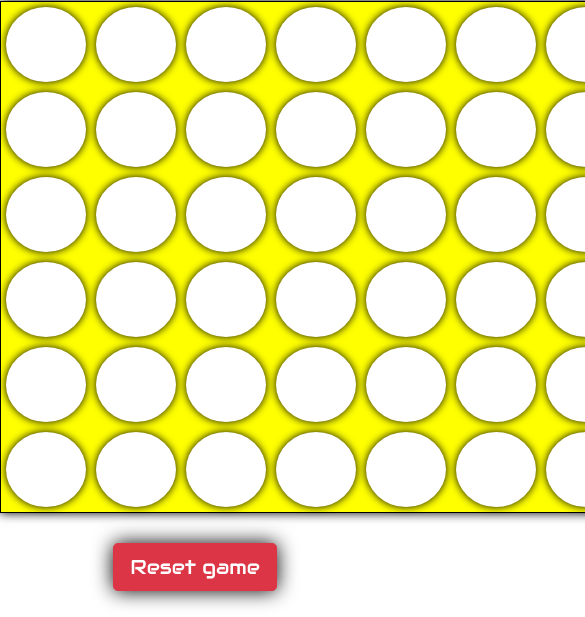
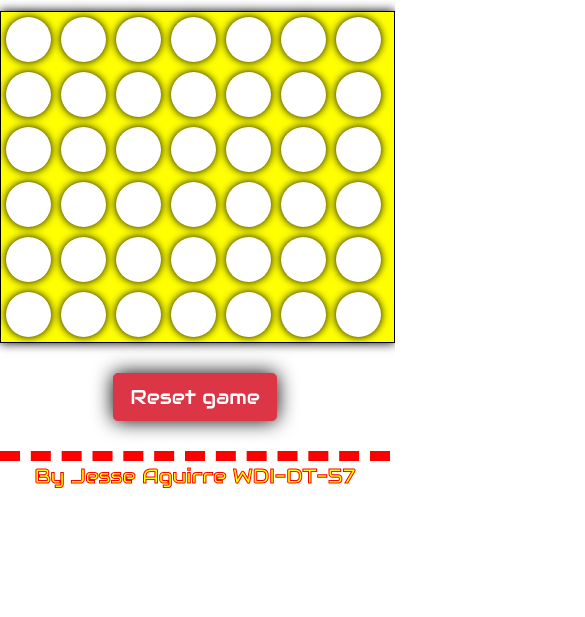
Before and after one commit to Jaguirre123/Project_1_connect4, a plain HTML site: page game.html in a window 390 px wide. Shown: the part 77-694 px from the top of the page, 585 px wide, since content can reach past the window. Drawn offline with nearby package versions, Linux system fonts and the light colour scheme; a web font is replaced by a local one.

Commit message:
@media update

```diff
--- a/css/main.css
+++ b/css/main.css
@@ -135,14 +135,31 @@ tr.row td {
     }
 
     #wrapper {
-        border: none;
+        border-top: 10px dashed red;
+        border-bottom: 10px dashed red;
+        border-right: none;
+        border-left: none;
     }
 
     table {
-        width: 640px;
+        width: 395px;
     }
 
-    footer p {
+    tr.row td {
+        height: 45px;
+        width: 45px;
+        border-radius: 50%;
+        margin: 5px;
+        background-color: white;
+        display: inline-block;
+        box-shadow: 0 0 8px black;
+    }
+
+    .footOne p {
         font-size: 25px;
     }
+
+    .footTwo p {
+        font-size: 20px;
+    }
 }
--- a/game.html
+++ b/game.html
@@ -74,7 +74,7 @@
             <button id="reset" class="btn btn-lg btn-danger">Reset game </button>
         </div>
     </div>
-    <footer>
+    <footer class="footTwo">
         <p>By Jesse Aguirre WDI-DT-57</p>
     </footer>
 
```
Also changed, not shown: index.html (+1 -1 lines).
